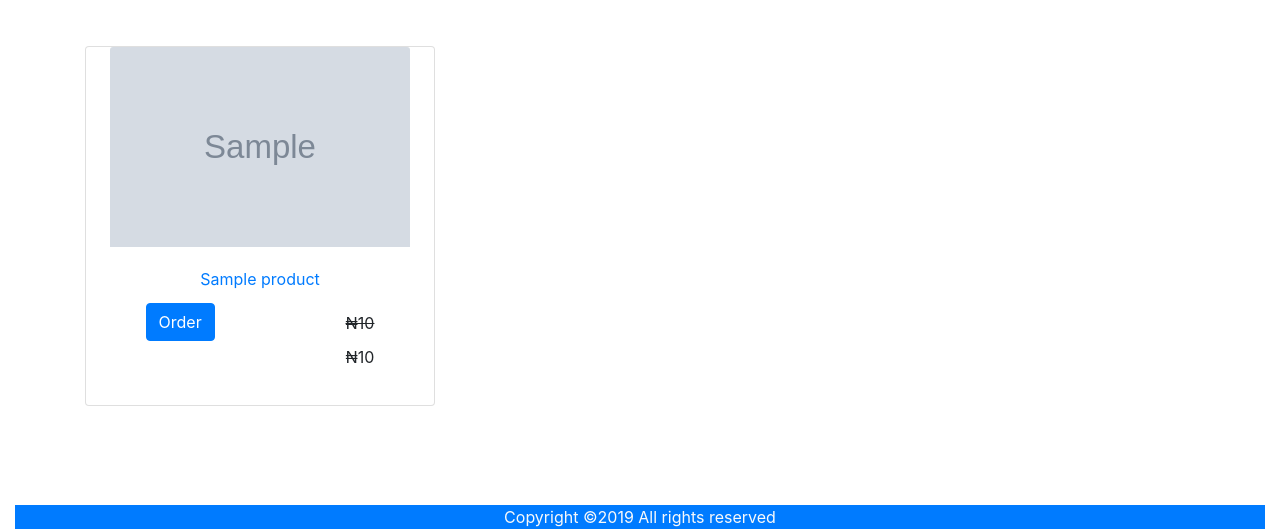
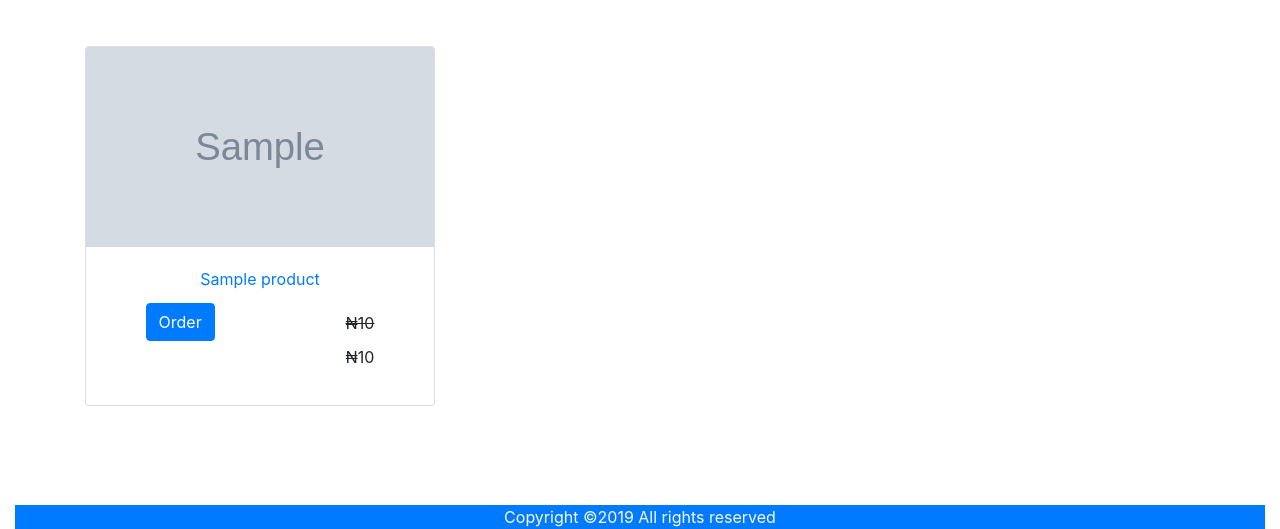
Before and after one commit to uyo-obong/django-shopping-app, a Django app: template ecommerce/core/templates/home.html in a window 1280 px wide. Shown: the part 942-1471 px from the top of the page. Run offline with Django 3.2, Linux system fonts and the light colour scheme; data comes from the database, SQL or seed files in the repository; tables that the repository leaves empty hold one stand-in row (values such as "Sample post"); the template is opened without the code that fills it: values that come from a table or form of the project are taken from there, most other values are stand-ins (such as "Sample title", 1, 10 or a date in 2020); grey boxes marked "Sample" are stand-in pictures; parts of the project's set-up code (start-up, migrations or seed data) failed here and were passed over; some libraries are stand-ins or nearby versions.

Commit message:
modified some files

```diff
--- a/ecommerce/core/templates/home.html
+++ b/ecommerce/core/templates/home.html
@@ -21,7 +21,7 @@
             {% for product in products %}
             <div class="col-md-4 mt-5">
                 <div class="card">
-                    <img class="card-img-top" src="{{ product.image.url }}" alt="Card image cap">
+                    <img style="width: 100% !important;" class="card-img-top" src="{{ product.image.url }}" alt="Card image cap">
                     <div class="card-body">
                         <p class="card-title text-center"><a href="{% url 'category.core' product.category.slug %}">{{ product.title }}</a></p>
                         <!--                        <p class="card-text text-center">{{ product.description|slice:30 }}</p>-->
--- a/ecommerce/payment/forms.py
+++ b/ecommerce/payment/forms.py
@@ -26,7 +26,7 @@ class CardForm(forms.ModelForm):
     card_number = forms.CharField(widget=forms.TextInput(attrs={'placeholder': 'Card Number'}), label='')
     expiring_month = forms.CharField(widget=forms.TextInput(attrs={'placeholder': 'Month'}), label='')
     expiring_year = forms.CharField(widget=forms.TextInput(attrs={'placeholder': 'Year'}), label='')
-    card_cvv = forms.CharField(widget=forms.TextInput(attrs={'placeholder': 'Cvv'}), label='')
+    card_cvv = forms.CharField(widget=forms.TextInput(attrs={'placeholder': 'cvv'}), label='')
 
     class Meta:
         model = Payment
--- a/ecommerce/settings.py
+++ b/ecommerce/settings.py
@@ -139,3 +139,5 @@ STATICFILES_DIRS = (
 )
 
 STATIC_ROOT = os.path.join(BASE_DIR, 'staticfiles')
+
+STATICFILES_STORAGE = 'whitenoise.storage.CompressedManifestStaticFilesStorage'
--- a/ecommerce/user/views.py
+++ b/ecommerce/user/views.py
@@ -1,10 +1,13 @@
 from django.contrib.auth import authenticate, login, logout
 from django.shortcuts import render, redirect
+
+from ecommerce.core.models import Category
 from .forms import RegisterForm, ContactForm
 
 
 def contact_us(request):
     form = ContactForm()
+    categories = Category.objects.all()
     if request.method == 'POST':
         form = ContactForm(request.POST)
         if form.is_valid():
@@ -15,7 +18,8 @@ def contact_us(request):
             form = ContactForm()
 
     context = {
-        "form": form
+        "form": form,
+        "categories": categories
     }
     return render(request, "users/contact.html", context)
 
```
